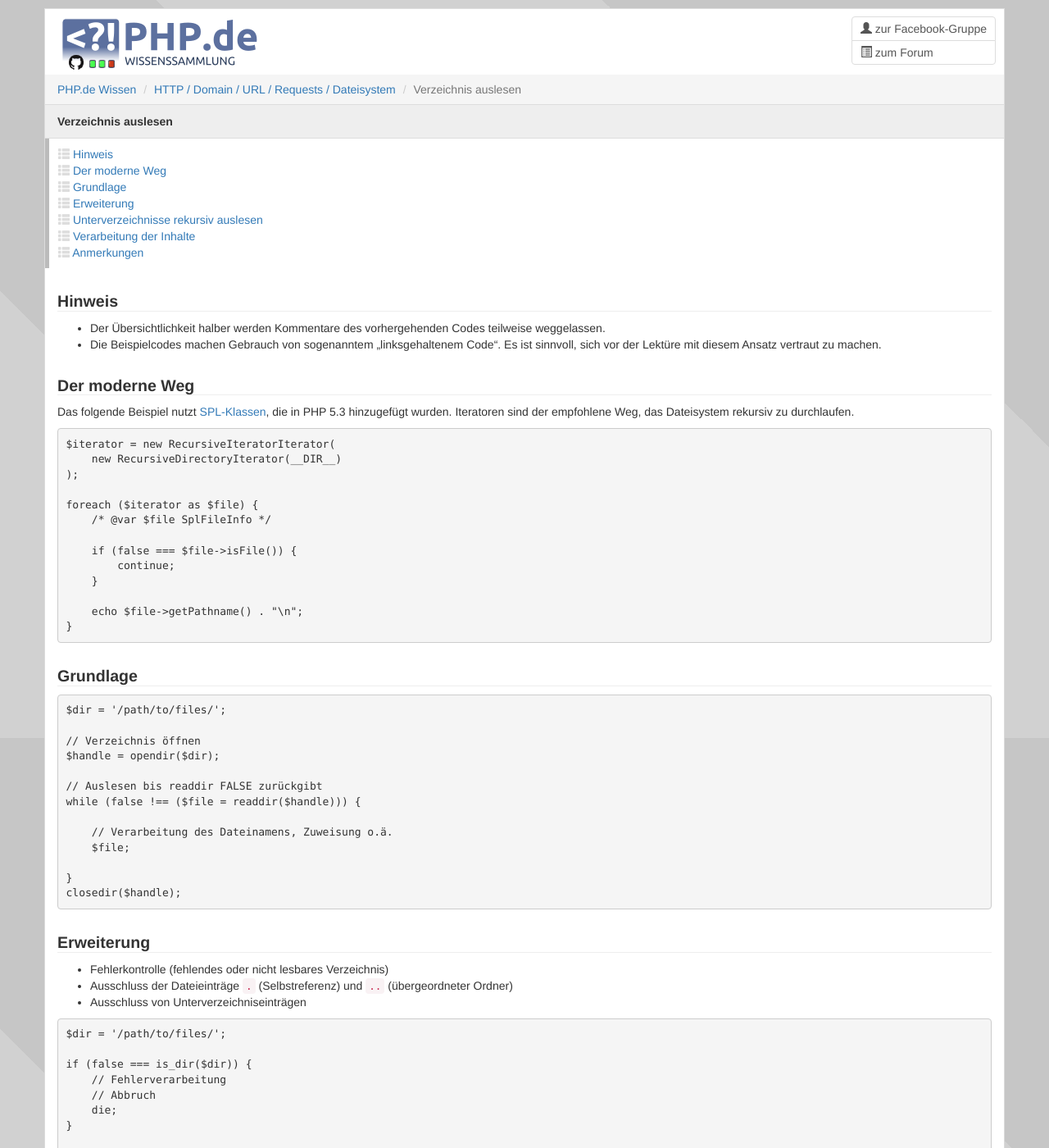
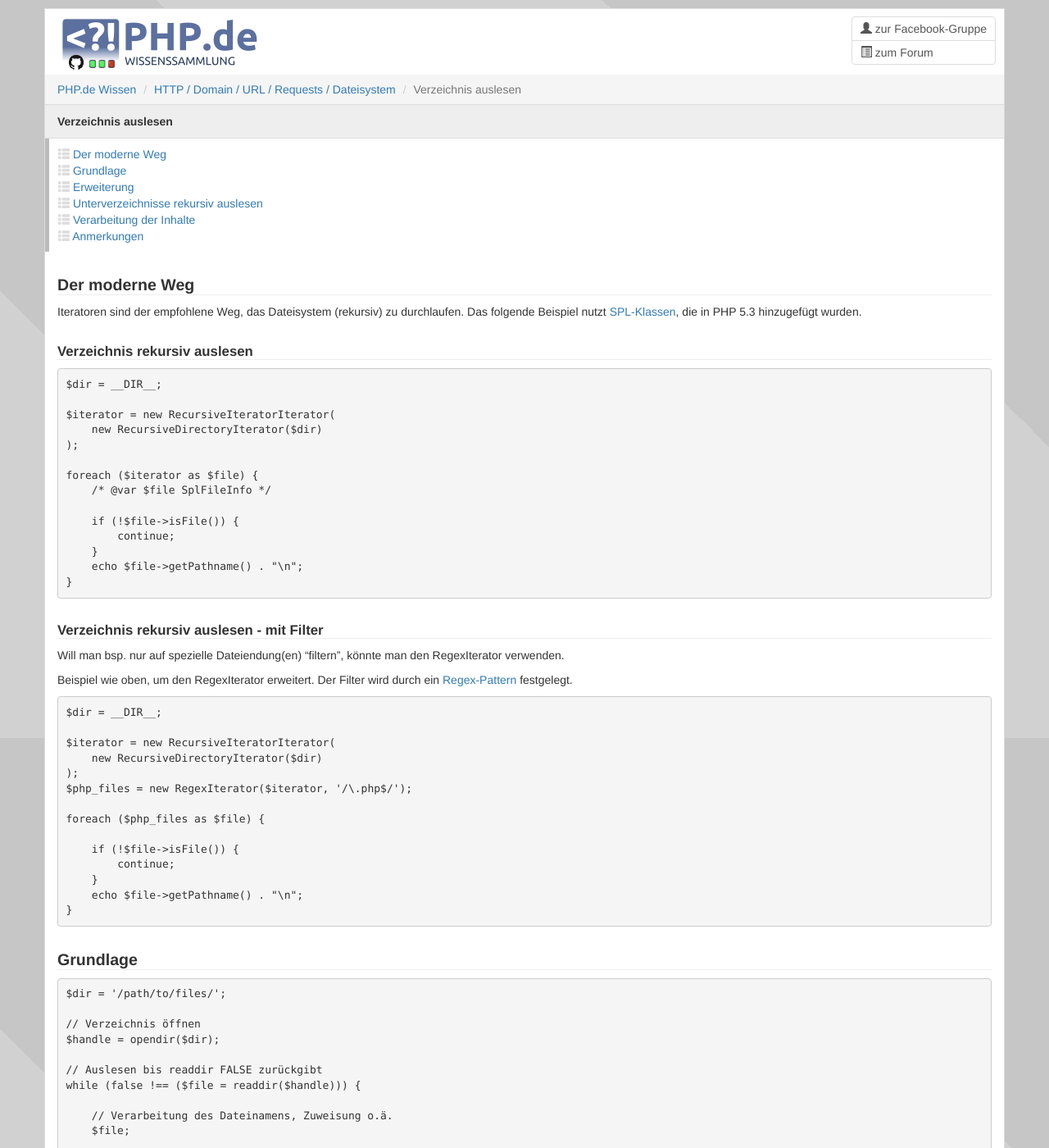
Before and after one commit to php-de/php-de.github.io, a Jekyll site: the page built from http-domain-url-filesystem/12_verzeichnis-auslesen.md, in a window 1280 px wide and 1400 px high. Shown: the whole window at 82% size. Built offline with Jekyll 4.4.1, drawn with Linux system fonts in a browser that asks for light colours; nearby versions of some CDN libraries.

Commit message:
Regexiterator ergäzt

```diff
--- a/http-domain-url-filesystem/12_verzeichnis-auslesen.md
+++ b/http-domain-url-filesystem/12_verzeichnis-auslesen.md
@@ -16,10 +16,6 @@ author:
         profile: 15041
 
 inhalt:
-    -   name: "Hinweis"
-        anchor: hinweis
-        simple: ""
-
     -   name: "Der moderne Weg"
         anchor: der-moderne-weg
         simple: ""
@@ -47,40 +43,58 @@ inhalt:
 entry-type: in-discussion
 ---
 
-### [Hinweis](#hinweis)
-{: #hinweis}
-
-* Der Übersichtlichkeit halber werden Kommentare des vorhergehenden Codes
-  teilweise weggelassen.
-* Die Beispielcodes machen Gebrauch von sogenanntem „linksgehaltenem Code“. Es
-  ist sinnvoll, sich vor der Lektüre mit diesem Ansatz vertraut zu machen.
-
-
-
 ### [Der moderne Weg](#der-moderne-weg)
 {: #der-moderne-weg}
 
-Das folgende Beispiel nutzt
-[SPL-Klassen](http://us3.php.net/manual/en/book.spl.php), die in PHP 5.3
-hinzugefügt wurden. Iteratoren sind der empfohlene Weg, das Dateisystem
-rekursiv zu durchlaufen.
+Iteratoren sind der empfohlene Weg, das Dateisystem (rekursiv) zu durchlaufen.
+Das folgende Beispiel nutzt [SPL-Klassen](http://us3.php.net/manual/en/book.spl.php),
+die in PHP 5.3 hinzugefügt wurden.
+
+
+#### [Verzeichnis rekursiv auslesen](#iterator-rekursiv)
+{: #iterator-rekursiv}
 
 ~~~ php
+$dir = __DIR__;
+
 $iterator = new RecursiveIteratorIterator(
-    new RecursiveDirectoryIterator(__DIR__)
+    new RecursiveDirectoryIterator($dir)
 );
 
 foreach ($iterator as $file) {
     /* @var $file SplFileInfo */
 
-    if (false === $file->isFile()) {
+    if (!$file->isFile()) {
         continue;
     }
-
     echo $file->getPathname() . "\n";
 }
 ~~~
 
+
+#### [Verzeichnis rekursiv auslesen - mit Filter](#iterator-rekursiv-filter)
+{: #iterator-rekursiv-filter}
+
+Will man bsp. nur auf spezielle Dateiendung(en) "filtern", könnte man den RegexIterator verwenden.
+
+Beispiel wie oben, um den RegexIterator erweitert. Der Filter wird durch ein [Regex-Pattern](http://php.net/manual/de/reference.pcre.pattern.syntax.php) festgelegt.
+
+~~~php
+$dir = __DIR__;
+
+$iterator = new RecursiveIteratorIterator(
+    new RecursiveDirectoryIterator($dir)
+);
+$php_files = new RegexIterator($iterator, '/\.php$/');
+
+foreach ($php_files as $file) {
+
+    if (!$file->isFile()) {
+        continue;
+    }
+    echo $file->getPathname() . "\n";
+}
+~~~
 
 
 ### [Grundlage](#grundlage)
@@ -150,8 +164,7 @@ while (false !== ($file = readdir($handle))) {
 closedir($handle);
 ~~~
 
-#### [Hinweis](#hinweis-2)
-{: #hinweis-2}
+**Hinweis**
 
 Hier und nachfolgend muss sichergestellt werden, dass `$dir` einen
 abschließenden `/` enthält. Grund ist die Kombination mit dem ausgelesenen
```
